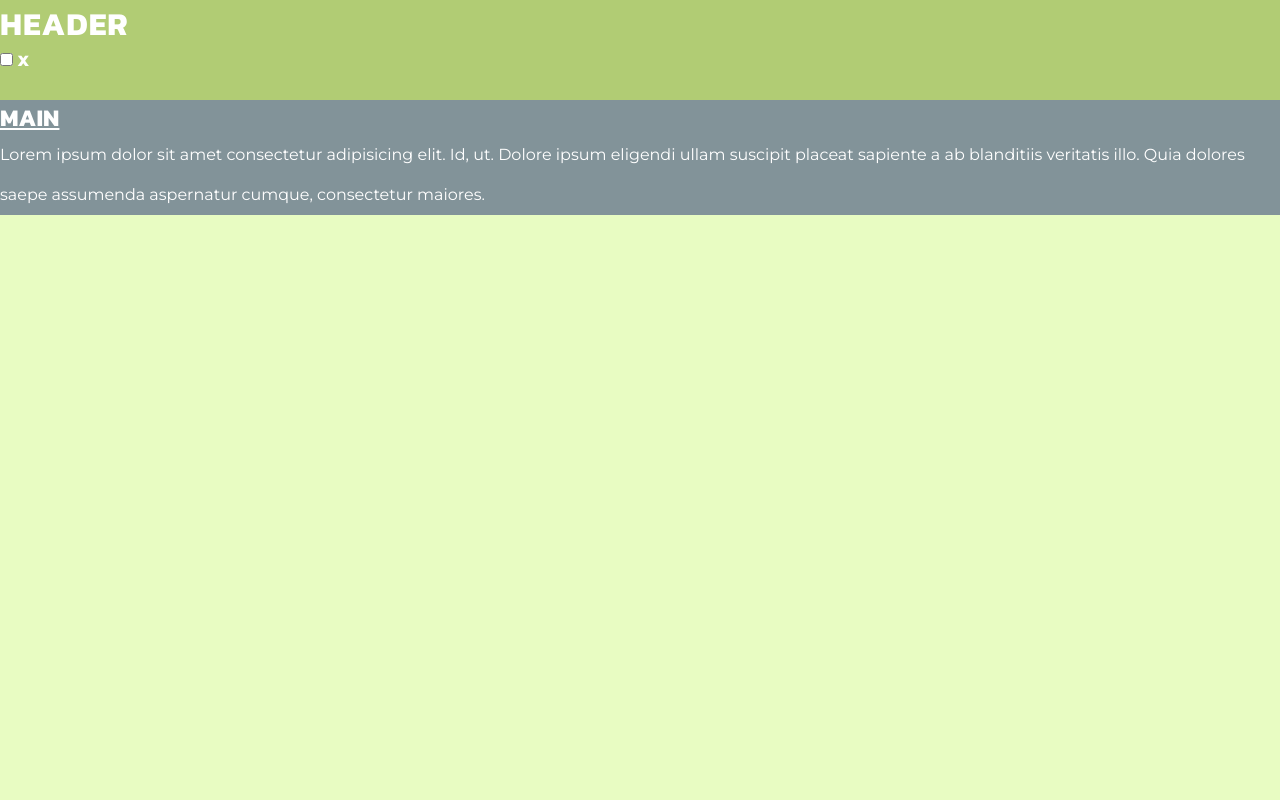
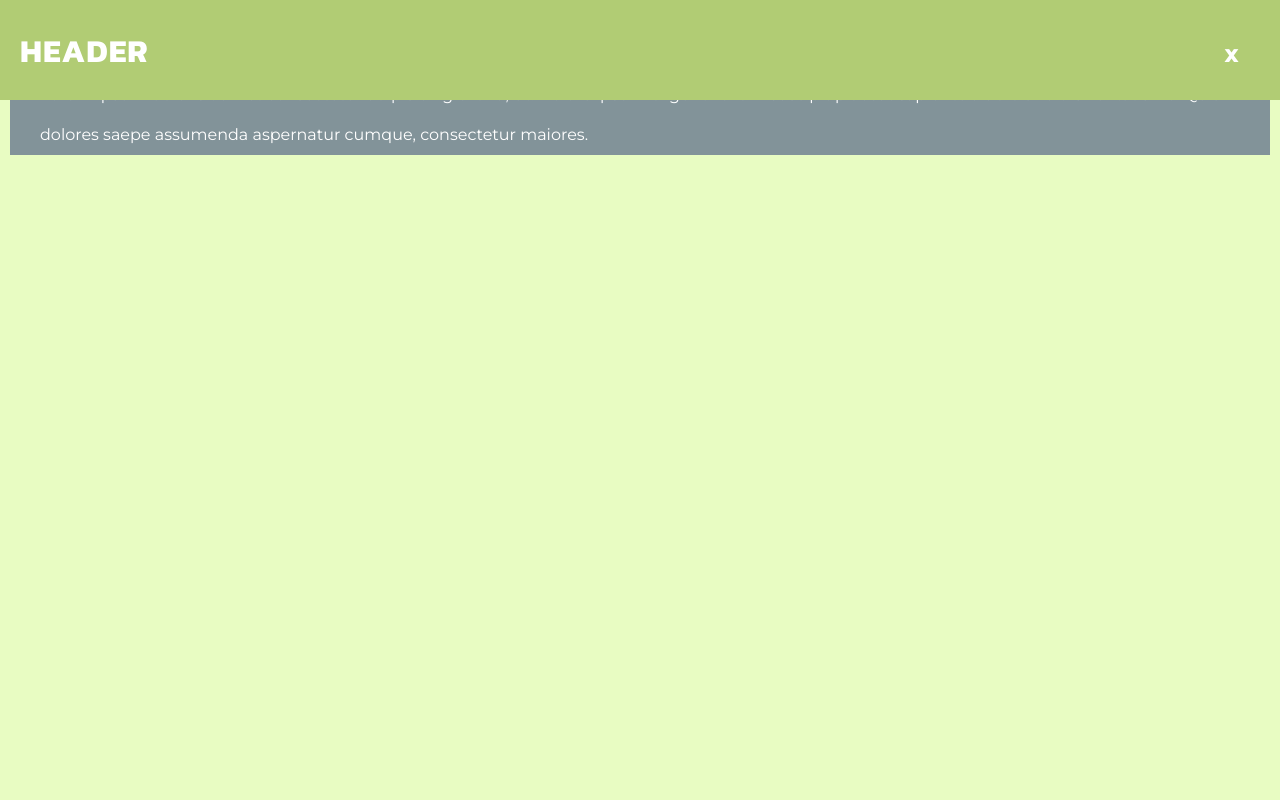
Before and after one commit to n-ste/Recipe_Website, a plain HTML site: page index.html in a window 1280 px wide. Shown: the top 800 px of the page. Drawn offline with Linux system fonts and the light colour scheme.

Commit message:
checkbox added to nav for accessibility

```diff
--- a/assets/css/style.css
+++ b/assets/css/style.css
@@ -2,24 +2,33 @@
 
 * {
     padding: 0;
-    margin: 0
+    margin: 0;
 }
 
 .header {
     width: 100%;
     height: 100px;
+    position: fixed;
     background-color:rgb(177, 204, 116);
     font-family: 'Kanit', sans-serif;
     font-weight: 700;
     letter-spacing: 1px;
     text-transform: uppercase;
     color: #fff;
+    display: flex;
+    justify-content: space-between;
+    align-items: baseline;
+}
+
+.header h1 {
+    padding: 10px;
+    margin: 10px;
 }
 nav {
     position: absolute;
     width: 100%;
     display: none;
-
+    top: 100%;
 }
 .nav-links {
     background-color:rgb(177, 204, 116);
@@ -34,14 +43,29 @@ nav {
     color: #fff;
     text-decoration: none;
 }
+#nav-dropdown:checked~nav {
+    display: block;
+}
+
+#nav-dropdown{
+    display: none;
+}
+
+#nav-dropdown-label{
+    padding: 2em;
+    font-size: 20px;
+}
+
 .main {
     font-family: 'Montserrat', sans-serif;
     background-color: rgb(232, 252, 194);
     color: #fff;
     height: 100vh;
+    padding: 10px;
 }
 
 .main h2 {
+    margin: 0 10px;
     font-family: 'Kanit', sans-serif;
     text-transform: uppercase;
     text-decoration: underline;
@@ -49,15 +73,11 @@ nav {
 
 .main p {
     line-height: 40px;
+    margin: 30px;
 }
 
 .main-container .section {
     background-color: rgb(130, 147, 153);
-}
-
-.main-container
-{
-    background-color: rgb(232, 252, 194);
 }
 
 .footer {
```
